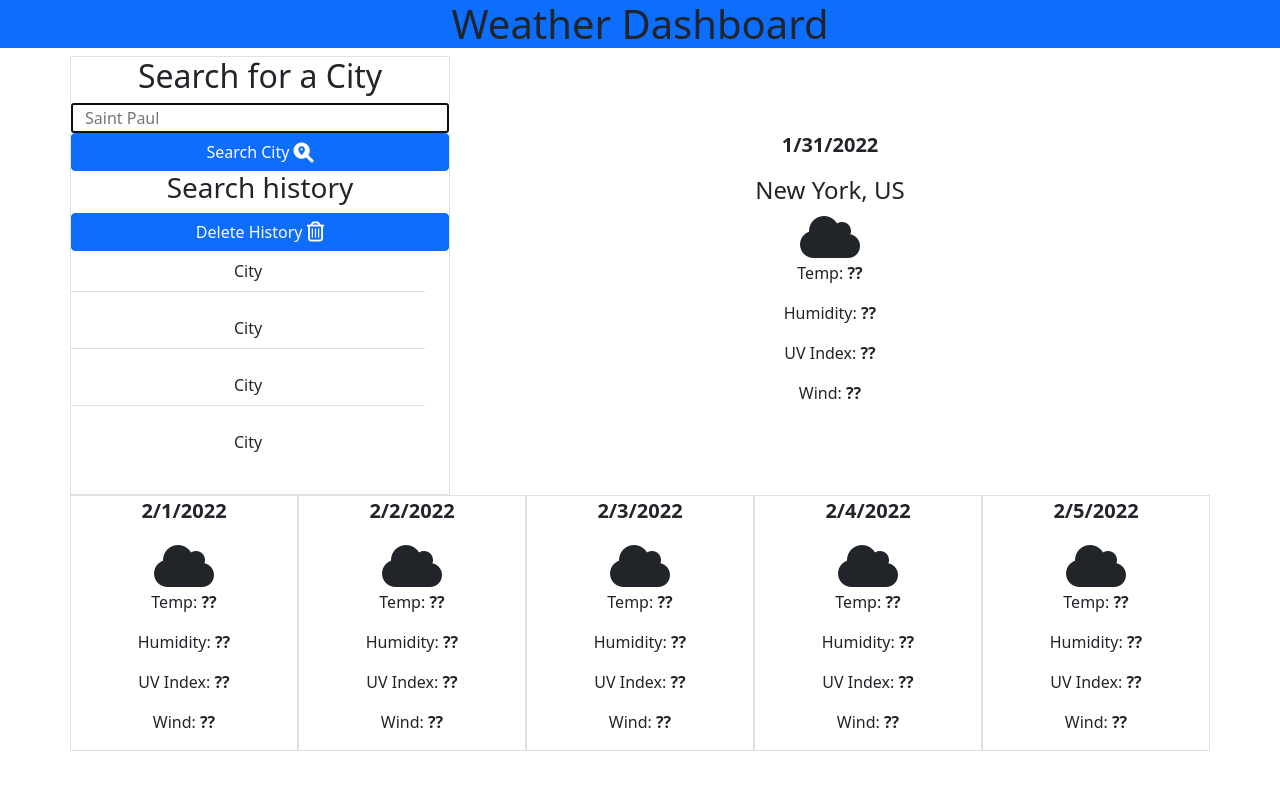
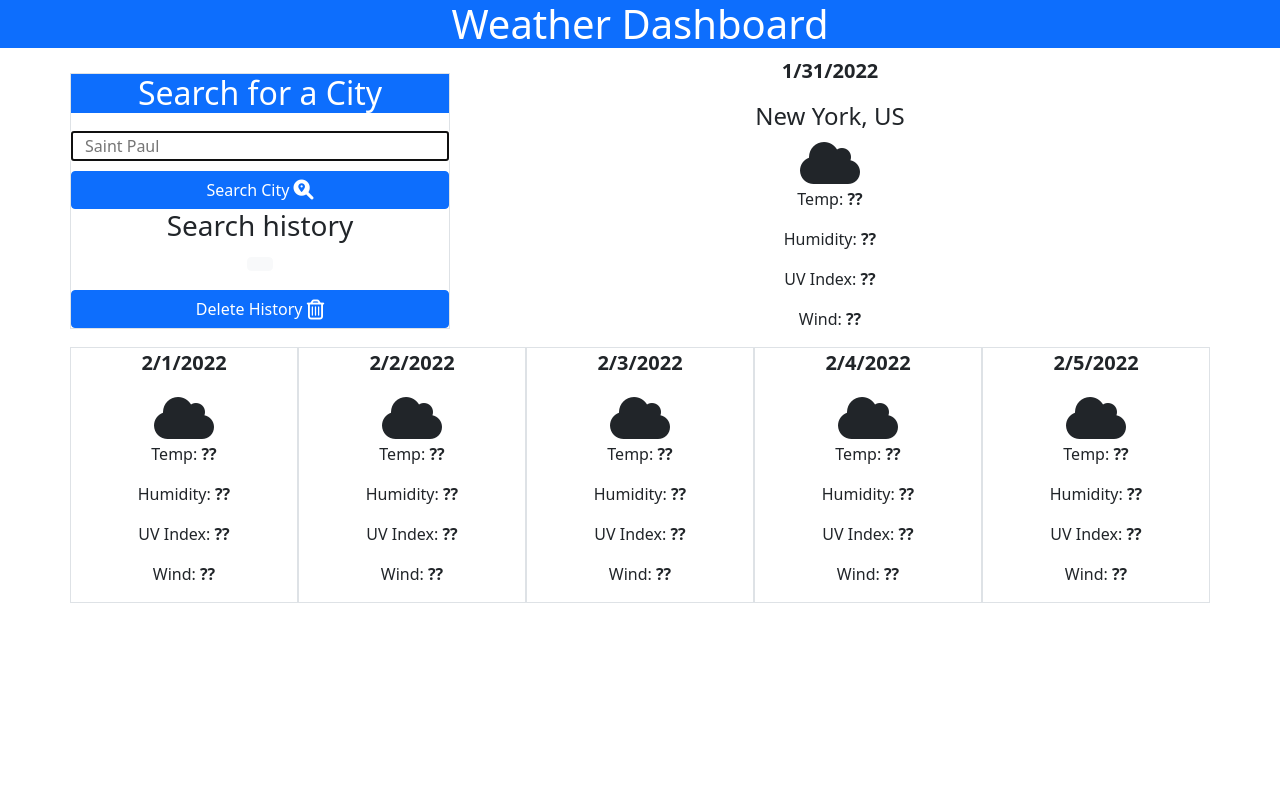
Before and after one commit to kakudiego/C-6-Server-Side-APIs_Weather-Dashboard, a plain HTML site: page index.html in a window 1280 px wide. Drawn offline with nearby package versions, Linux system fonts and the light colour scheme; no server answers.

Commit message:
small fix html, history list

```diff
--- a/Assets/css/style.css
+++ b/Assets/css/style.css
@@ -11,3 +11,11 @@ div {
   text-align: center;
   align-items: center;
 }
+
+#cityList {
+  font-size: 20px;
+}
+
+#search {
+  margin: 10px 0;
+}
--- a/Assets/js/script.js
+++ b/Assets/js/script.js
@@ -80,7 +80,15 @@ $("#day6").text(date.addDays(5).toLocaleDateString("en-US"));
 let saveBtn = document.querySelector("#searchbtn");
 let searchCity = document.querySelector("#search");
 
-searchCity.value = JSON.parse(localStorage.getItem("city"));
+// select ul to display search history
+let historyList = document.querySelector("#historyList");
+let historyListItem = document.createElement("button");
+historyListItem.id = "cityList";
+historyListItem.setAttribute("class", "btn btn-light");
+historyListItem.innerText = JSON.parse(localStorage.getItem("city")); // get the data from local storage, key: city
+historyList.appendChild(historyListItem);
+
+// searchCity.value = JSON.parse(localStorage.getItem("city"));
 
 saveBtn.addEventListener("click", function (event) {
   event.preventDefault();
@@ -97,6 +105,7 @@ $("#search").keypress(function (event) {
 // delete task button
 // input empty
 function deleteCity() {
-  localStorage.removeItem("city");
+  localStorage.removeItem("city"); // just the key: city
   searchCity.value = "";
+  location.reload();
 }
--- a/index.html
+++ b/index.html
@@ -13,27 +13,22 @@
   </head>
 
   <body>
-    <header class="text-center shadow-0 navbar-dark bg-primary">
+    <header class="text-center shadow-0 bg-primary text-white">
       <h1 class="">Weather Dashboard</h1>
     </header>
     <!-- search and history section -->
     <section class="container shadow-0">
       <div class="row">
         <div class="col-sm-4 shadow-0 border text-center" id="busca">
-          <h2>Search for a City</h2>
           <div class="row">
+            <h2 class="bg-primary text-white">Search for a City</h2>
             <input class="form-control-md" id="search" type="text" autofocus="true" required placeholder="Saint Paul" />
             <button class="btn btn-primary" id="searchbtn" type="submit">Search City <i class="fas fa-search-location fa-lg"></i></button>
           </div>
           <div class="history row">
             <h3>Search history</h3>
+            <ul class="list-group-flush" id="historyList"></ul>
             <button class="btn btn-primary" onclick="deleteCity()">Delete History <i class="fa-regular fa-trash-can fa-lg"></i></button>
-            <ul class="list-group-flush row">
-              <p class="list-group-item list-group-item-action">City</p>
-              <p class="list-group-item list-group-item-action">City</p>
-              <p class="list-group-item list-group-item-action">City</p>
-              <p class="list-group-item list-group-item-action">City</p>
-            </ul>
           </div>
         </div>
         <div class="col-sm-8 shadow-0">
```
